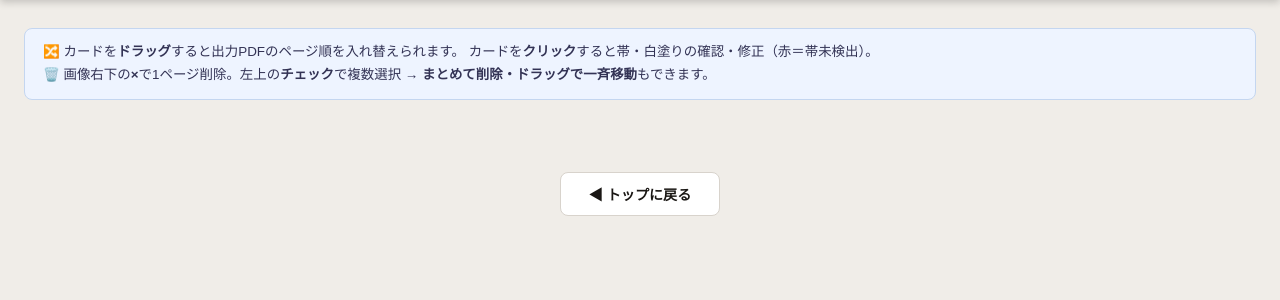
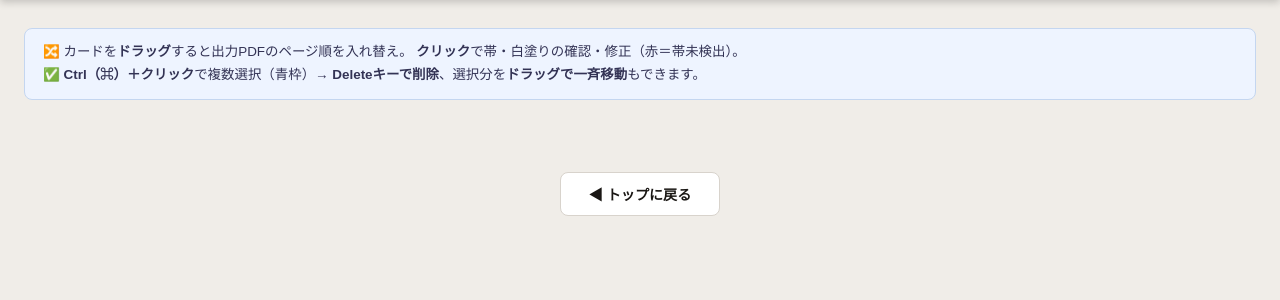
Before and after one commit to kq1kq1/obiduke-kun, a Flask app: template templates/review.html in a window 1280 px wide. Shown: the part 69-369 px from the top of the page. Run offline with Flask 3, Linux system fonts and the light colour scheme; the template is opened without the code that fills it, so the values that code supplies are empty.

Commit message:
レビューUI改善＋進捗ポーリング堅牢化
- チェックボックス・×ボタンを廃止（プレビューの邪魔だったため）
- 複数選択を Ctrl/⌘＋クリックに変更、選択は青枠で表示
- Delete キーで選択ページを即削除（確認ダイアログなし）
- 処理中の /progress は一過性の失敗で赤エラーを出さず、連続失敗時のみ表示

Co-Authored-By: Claude Opus 4.8 <noreply@anthropic.com>

```diff
--- a/templates/review.html
+++ b/templates/review.html
@@ -101,25 +101,6 @@
   .thumb-card.ok { border-color: #b8d8c4; }
   .thumb-card.manually-done { border-color: var(--ok); }
   .thumb-card.selected { border-color: #2255cc; box-shadow: 0 0 0 2px #2255cc; }
-
-  /* 選択チェックボックス */
-  .card-check {
-    position: absolute; top: 6px; left: 6px; z-index: 3;
-    width: 22px; height: 22px; cursor: pointer; margin: 0;
-    accent-color: #2255cc;
-  }
-  /* チェックボックスを置くので順番バッジは右へずらす */
-  .has-check .order-num { left: 34px; }
-
-  /* 1ページ削除ボタン（画像右下・ホバーで表示） */
-  .card-del {
-    position: absolute; bottom: 6px; right: 6px; z-index: 3;
-    width: 26px; height: 26px; border-radius: 50%; border: none;
-    background: rgba(26,23,20,0.78); color: #fff; font-size: 1rem; line-height: 1;
-    cursor: pointer; display: none; align-items: center; justify-content: center; padding: 0;
-  }
-  .thumb-img-wrap:hover .card-del { display: flex; }
-  .card-del:hover { background: var(--miss); }
 
   /* 選択ツールバー */
   .sel-toolbar {
@@ -298,30 +279,26 @@
 <main>
 
   <div class="reorder-hint">
-    🔀 カードを<b>ドラッグ</b>すると出力PDFのページ順を入れ替えられます。
-    カードを<b>クリック</b>すると帯・白塗りの確認・修正（赤＝帯未検出）。<br>
-    🗑️ 画像右下の<b>×</b>で1ページ削除。左上の<b>チェック</b>で複数選択 → <b>まとめて削除・ドラッグで一斉移動</b>もできます。
+    🔀 カードを<b>ドラッグ</b>すると出力PDFのページ順を入れ替え。
+    <b>クリック</b>で帯・白塗りの確認・修正（赤＝帯未検出）。<br>
+    ✅ <b>Ctrl（⌘）＋クリック</b>で複数選択（青枠）→ <b>Deleteキーで削除</b>、選択分を<b>ドラッグで一斉移動</b>もできます。
   </div>
 
   <div class="sel-toolbar" id="sel-toolbar">
     <span class="sel-count" id="sel-count">0枚選択中</span>
-    <button class="btn-del-sel" onclick="deleteSelected()">🗑 選択したページを削除</button>
+    <button class="btn-del-sel" onclick="deleteSelected()">🗑 選択を削除（Delete）</button>
     <button onclick="clearSelection()">選択解除</button>
   </div>
 
   <div class="thumb-grid" id="page-grid">
     {% for p in pages %}
-    <div class="thumb-card has-check {{ 'missed' if p.missed else 'ok' }}" id="card-{{ p.page_index }}"
+    <div class="thumb-card {{ 'missed' if p.missed else 'ok' }}" id="card-{{ p.page_index }}"
          draggable="true" data-page="{{ p.page_index }}">
-      <input type="checkbox" class="card-check" title="選択"
-             onclick="event.stopPropagation(); toggleSelect({{ p.page_index }}, this.checked)">
       <div class="order-num" id="ordnum-{{ p.page_index }}">{{ loop.index }}</div>
-      <div class="thumb-img-wrap" onclick="openModal({{ p.page_index }}, '{{ p.page_label }}', {{ 'true' if p.missed else 'false' }})">
+      <div class="thumb-img-wrap" onclick="onCardClick(event, {{ p.page_index }}, '{{ p.page_label }}', {{ 'true' if p.missed else 'false' }})">
         <img src="/thumb_all/{{ job_id }}/{{ p.page_index }}" id="thumb-{{ p.page_index }}" alt="{{ p.page_label }}"
              onload="setCardOrientation(this, 'card-{{ p.page_index }}')" draggable="false">
         <div class="thumb-status {{ 'status-miss' if p.missed else 'status-ok' }}" id="badge-{{ p.page_index }}">{{ '未検出' if p.missed else '検出済' }}</div>
-        <button class="card-del" title="このページを削除"
-                onclick="event.stopPropagation(); deletePages([{{ p.page_index }}])">✕</button>
       </div>
       <div class="thumb-label" id="label-{{ p.page_index }}">{{ p.page_label }}</div>
     </div>
@@ -635,21 +612,27 @@ const grid = document.getElementById('page-grid');
 const selected = new Set();   // 選択中の page_index
 const deleted  = new Set();   // 削除済みの page_index
 
+// ---- カードのクリック（通常＝編集、Ctrl/⌘＝選択トグル） ----
+function onCardClick(e, idx, label, missed) {
+  if (e.ctrlKey || e.metaKey) {
+    e.preventDefault();
+    toggleSelect(idx);
+  } else {
+    openModal(idx, label, missed);
+  }
+}
+
 // ---- 選択 ----
-function toggleSelect(idx, checked) {
+function toggleSelect(idx) {
   const card = document.getElementById(`card-${idx}`);
-  if (checked) { selected.add(idx); if (card) card.classList.add('selected'); }
-  else { selected.delete(idx); if (card) card.classList.remove('selected'); }
+  if (selected.has(idx)) { selected.delete(idx); if (card) card.classList.remove('selected'); }
+  else { selected.add(idx); if (card) card.classList.add('selected'); }
   updateSelToolbar();
 }
 function clearSelection() {
   selected.forEach(idx => {
     const card = document.getElementById(`card-${idx}`);
-    if (card) {
-      card.classList.remove('selected');
-      const cb = card.querySelector('.card-check');
-      if (cb) cb.checked = false;
-    }
+    if (card) card.classList.remove('selected');
   });
   selected.clear();
   updateSelToolbar();
@@ -663,12 +646,18 @@ function updateSelToolbar() {
 function deleteSelected() {
   if (selected.size > 0) deletePages([...selected]);
 }
+
+// Deleteキーで選択ページを削除（モーダルを開いている時は無効）
+document.addEventListener('keydown', e => {
+  if ((e.key === 'Delete' || e.key === 'Del') &&
+      selected.size > 0 &&
+      !modalEl.classList.contains('open')) {
+    e.preventDefault();
+    deleteSelected();
+  }
+});
 function deletePages(indices) {
   if (!indices || indices.length === 0) return;
-  const msg = indices.length === 1
-    ? 'このページを削除しますか？（出力PDFから除外されます）'
-    : `選択した${indices.length}ページを削除しますか？（出力PDFから除外されます）`;
-  if (!confirm(msg)) return;
   indices.forEach(idx => {
     deleted.add(idx);
     selected.delete(idx);
```
Also changed, not shown: templates/processing.html (+12 -1 lines).
